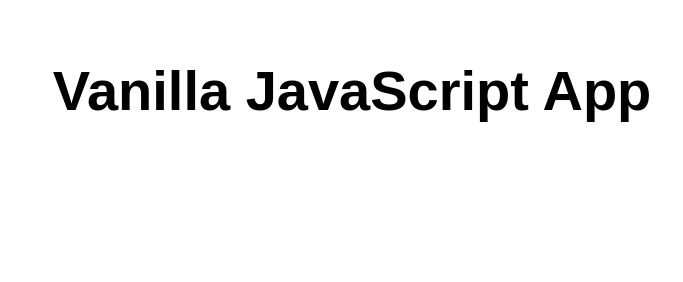
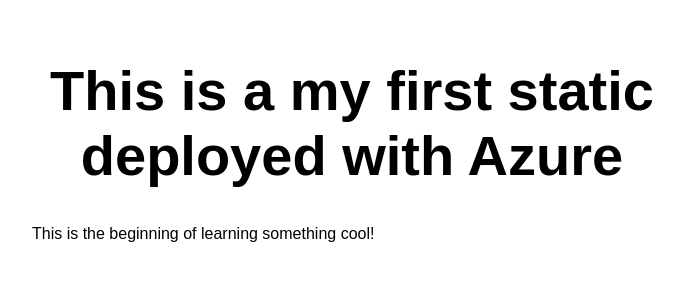
Before and after one commit to taiwoakinbile/test-static-app, a website: page src/index.html in a window 1280 px wide. Shown: the whole page, without its empty margins (288-971 px from the left). Drawn offline with Linux system fonts and the light colour scheme.

Commit message:
Test update index.html

```diff
--- a/src/index.html
+++ b/src/index.html
@@ -10,7 +10,8 @@
 
 <body>
   <main>
-    <h1>Vanilla JavaScript App</h1>
+    <h1>This is a my first static deployed with Azure</h1>
+    <p>This is the beginning of learning something cool!</p>
   </main>
 </body>
 
```
